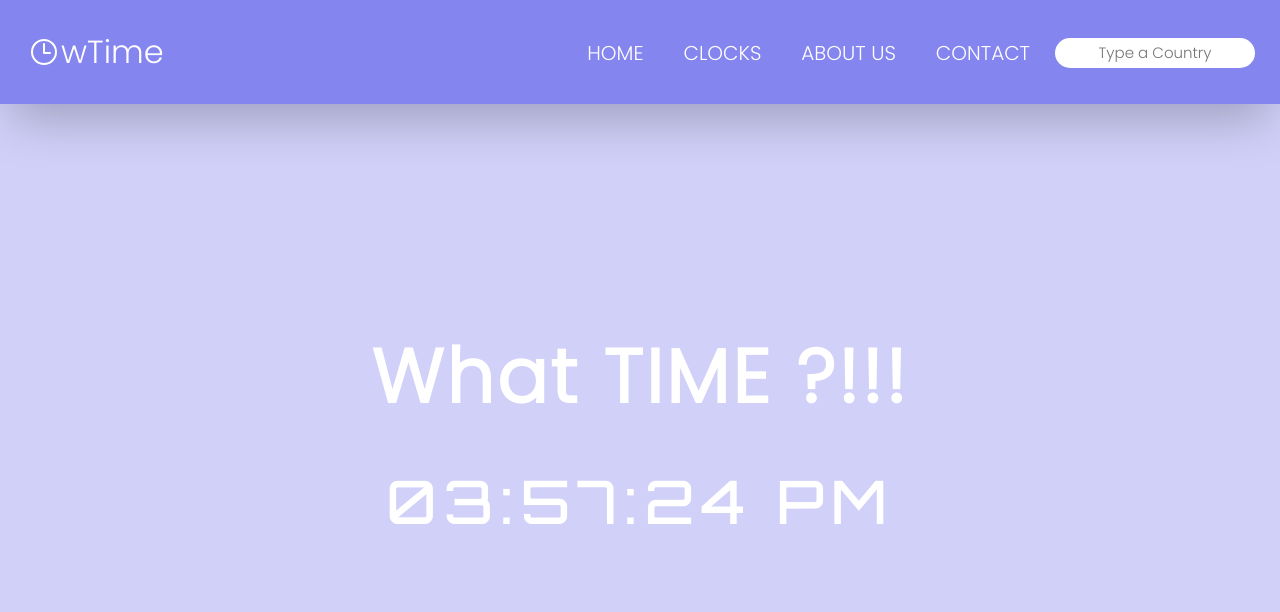
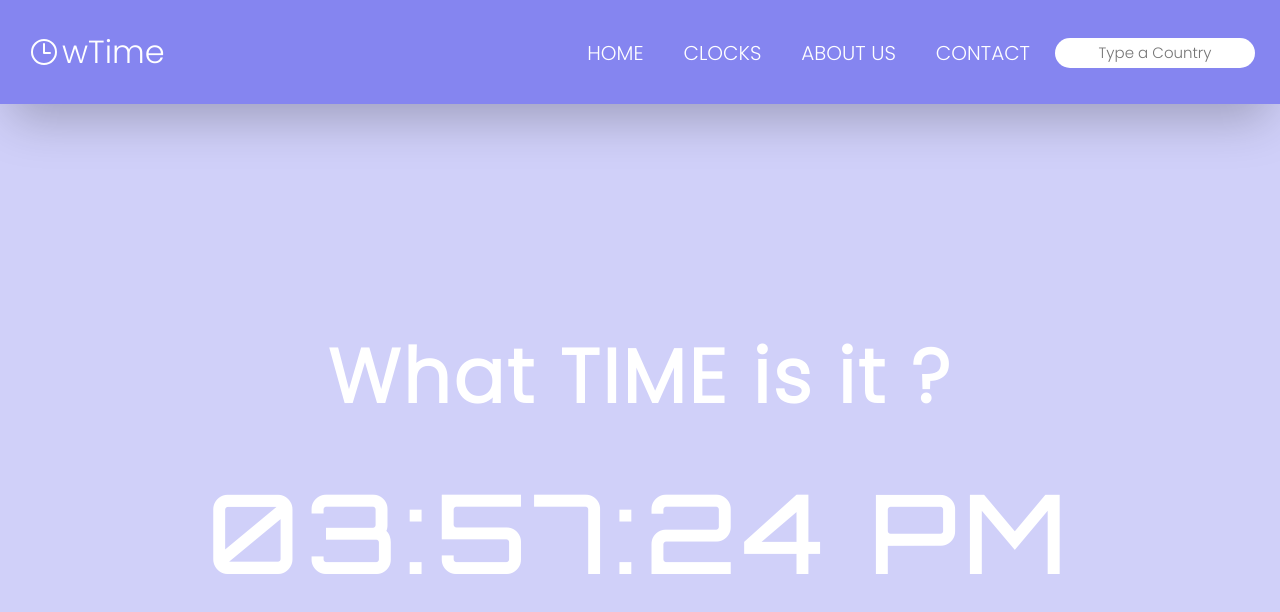
Before and after one commit to semanurbilada/wTime-school-project-website, a plain HTML site: page index.html in a window 1280 px wide. Drawn offline with nearby package versions, Linux system fonts and the light colour scheme.

Commit message:
refactoring html-css

```diff
--- a/index.html
+++ b/index.html
@@ -24,7 +24,7 @@
             </div>
             <nav>
                 <ul>
-                    <li><a href="index.html">HOME</a></li>
+                    <li><a href="./index.html" class="active">HOME</a></li>
                     <li><a href="#">CLOCKS</a></li>
                     <li><a href="#">ABOUT US</a></li>
                     <li><a href="#">CONTACT</a></li>
@@ -38,7 +38,7 @@
 
 
     <section class="home">
-        <h1>What TIME ?!!!</h1>
+        <h1>What TIME is it ?</h1>
         <div class="currentClock" id="currentClock" onload="currentTime()">
             <script class="current" src= "js/index.js"></script>
         </div>
--- a/style.css
+++ b/style.css
@@ -55,7 +55,7 @@ header{
 .logo a{
     display: flex;
     align-items: center;
-    gap: 1px;
+    gap: 2px;
     margin: 28px;
     cursor: pointer;
     font-size: 32px;
@@ -103,6 +103,10 @@ nav li a:hover:before{
     width: 100%;
 }
 
+nav li a:hover{
+    width: 100%;
+}
+
 .search-bar input{
     width: 200px;
     height: 30px;
@@ -135,6 +139,6 @@ nav li a:hover:before{
 
 .currentClock{
     font-family: Orbitron;
-    font-size: 60px;
+    font-size: 110px;
     letter-spacing: 7px;
 }
```
